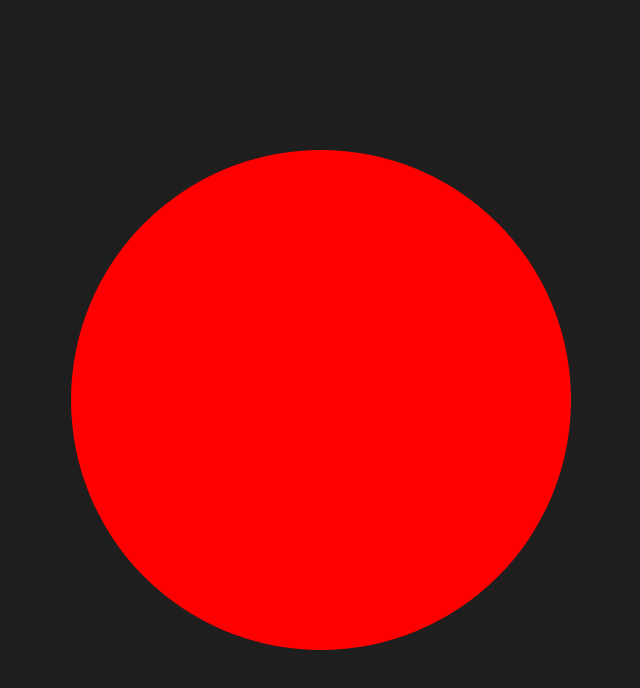
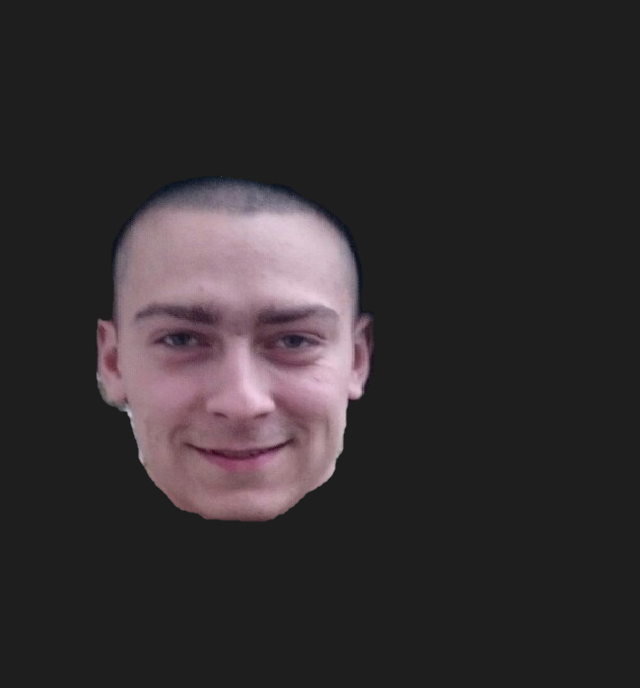
Before and after one commit to b602op/musicAnimation, a plain HTML site: page index.html in a window 1280 px wide. Shown: the whole page, without its empty margins (319-959 px from the left). Drawn offline with Linux system fonts and the light colour scheme.

Commit message:
ащк агт

```diff
--- a/index.html
+++ b/index.html
@@ -9,7 +9,7 @@
 </head>
 <body>
     <audio src="0788.mp3" id="audio"></audio>
-    <div id="logo"></div>
+    <div id="logo"><img src="miha.png" alt=""></div>
     <script src="script.js"></script>
 </body>
 </html>
--- a/script.js
+++ b/script.js
@@ -3,6 +3,7 @@ var audio, context, analyser, src, array, logo;
 logo = document.getElementById("logo").style;
 
 audio = document.getElementById("audio");
+audio.crossOrigin="anonymous";
 
 window.onclick = function(){
     if(!context){
@@ -17,12 +18,16 @@ window.onclick = function(){
 }
 
 function preparation(){
-
     context = new AudioContext();
+    console.log(context, "1");
     analyser = context.createAnalyser();
+    console.log(analyser, "2" );
     src = context.createMediaElementSource(audio);
+    console.log(src, "3");
     src.connect(analyser);
+    console.log(src.connect(analyser), "4");
     analyser.connect(context.destination);
+    console.log(analyser.connect(context.destination), "5");
     loop();
 }
 
@@ -30,7 +35,6 @@ function loop(){
     if(!audio.paused){
         window.requestAnimationFrame(loop);
     }
-
     array = new Uint8Array(analyser.frequencyBinCount);
     analyser.getByteFrequencyData(array);
 
--- a/style.css
+++ b/style.css
@@ -2,7 +2,6 @@
     width: 500px;
     min-height: 500px;
     border-radius: 50%;
-    background: red;
 }
 body{
     display: flex;
@@ -13,3 +12,8 @@ body{
     min-height: 100vh;
     background: #1e1e1e;
 }
+
+img {
+    width: 100%
+    heiht: 100%;
+}
```
Also changed, not shown: miha.png (added).
